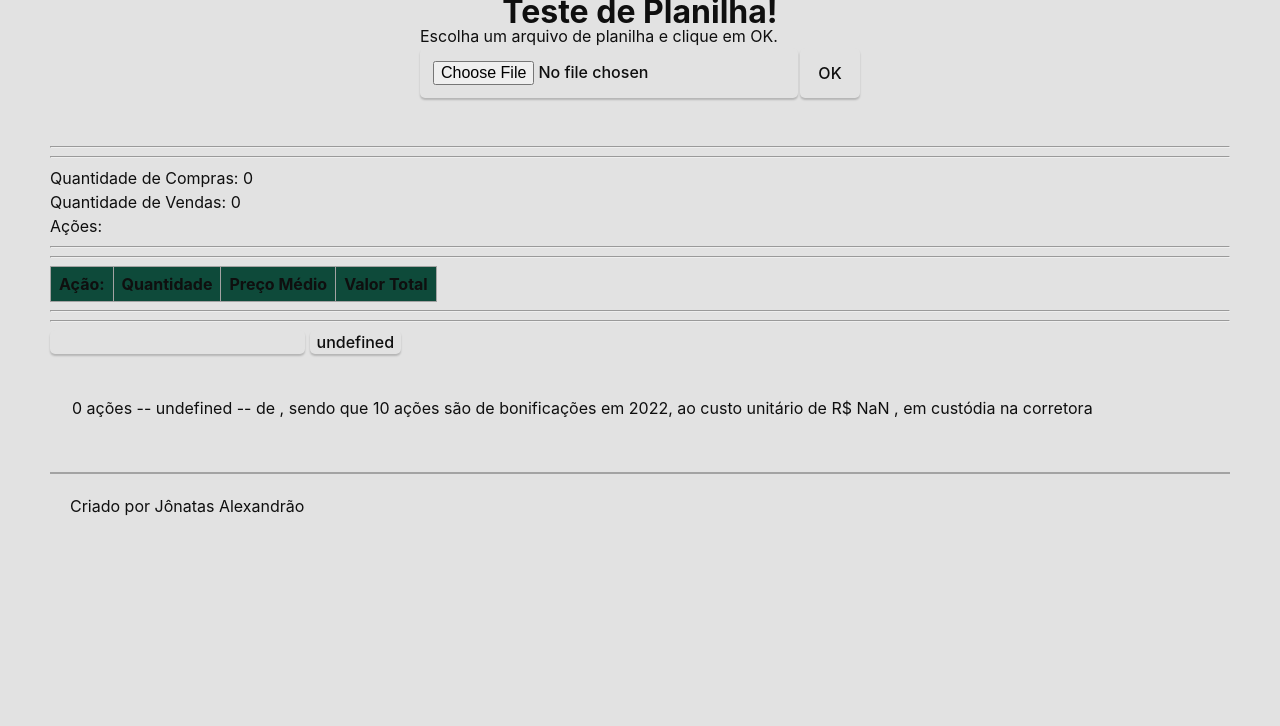
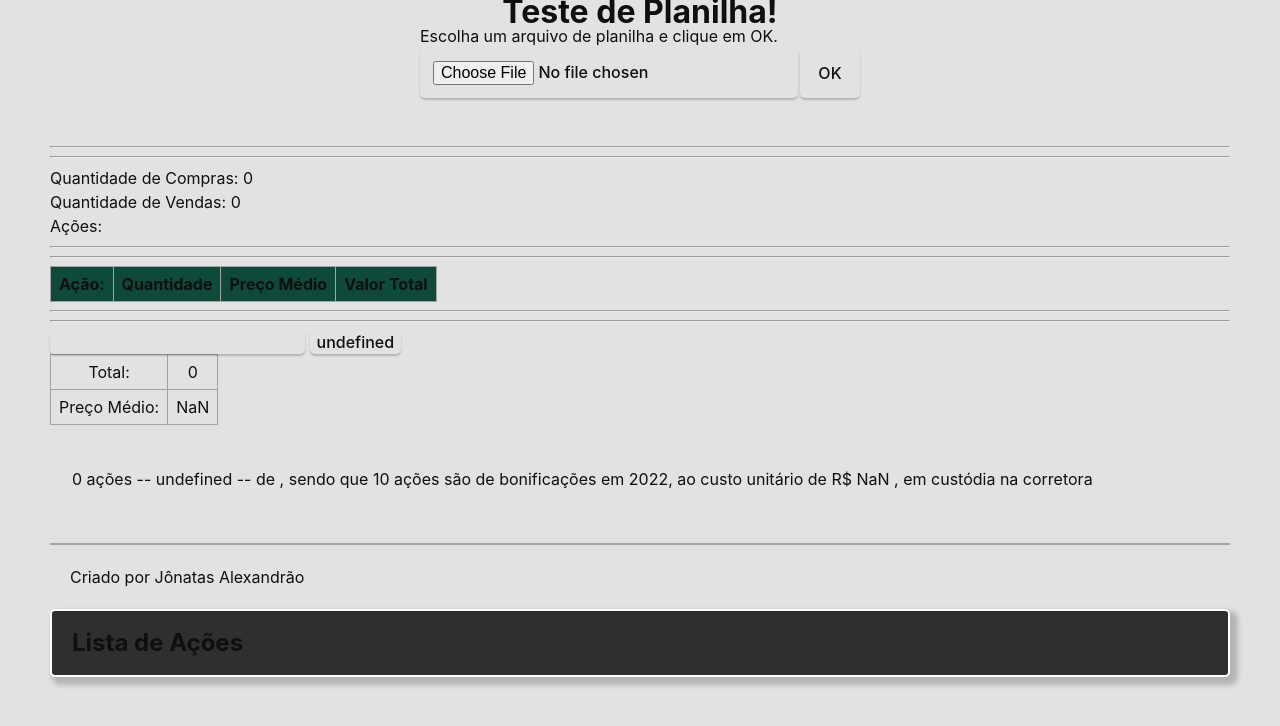
Before and after one commit to JonatasAlexandrao/Custo_medio, a Svelte app: page / in a window 1280 px wide. Shown: the top 726 px of the page. Built offline with nearby package versions, Linux system fonts and the light colour scheme.

Commit message:
separando componentes

```diff
--- a/src/App.svelte
+++ b/src/App.svelte
@@ -1,13 +1,17 @@
 <script>
 
   import readXlsxFile from 'read-excel-file'
+  import Card from './containers/Card/Card.svelte';
+  import TabelaTeste from './components/TabelaTeste/TabelaTeste.svelte';
 
   let input
   let file
   let active = false
 
   let cabecalho = []
+
   let tableInfo = []
+  $: teste = tableInfo
   let total = 0
 
   let totalCompra = 0
@@ -233,7 +237,7 @@
   <button on:click={procurar}>{textInputProcurar}</button>
   <div class="summary-acoes">
 
-    {#if active}
+
       <table>
         <thead>
           <tr>
@@ -269,7 +273,7 @@
           </tr>
         </tbody>
       </table>
-    {/if}
+
 
     <div class="declaracao-texto">
       {sumOfQuantity(textInputProcurar)} ações -- {textInputProcurar} -- de {infoAcao.nomePregao} , sendo que 10 ações são de bonificações em 2022, ao custo unitário de R$ {averagePrice(textInputProcurar)} , em custódia na corretora {infoAcao.instituicao}
@@ -283,6 +287,9 @@
   <footer>
     Criado por Jônatas Alexandrão
   </footer>
+
+
+  <Card><TabelaTeste tableHeader={cabecalho} tableInfo={teste}/></Card>
 
 
 
--- /dev/null
+++ b/src/components/TabelaTeste/TabelaTeste.svelte
@@ -0,0 +1,39 @@
+
+<script>
+  export let tableHeader = []
+  export let tableInfo = []
+</script>
+
+
+
+
+<div class="container-table">
+  <h1>{tableInfo}</h1>
+
+    <table>
+     <thead>
+      <tr>
+        {#each tableHeader as cell}
+          <th>{cell}</th>
+        {/each}
+      </tr>
+     </thead>
+     <tbody>
+      {#each tableInfo as cell}
+          <tr>
+            <td>{cell.data}</td>
+            <td>{cell.tipoMovimentacao}</td>
+            <td>{cell.mercado}</td>
+            <td>{cell.instituicao}</td>
+            <td>{cell.codigoNegociacao}</td>
+            <td>{cell.quantidade}</td>
+            <td>{cell.preco}</td>
+            <td>{cell.valor}</td>
+            <td>{cell.cnpj}</td>
+            <td>{cell.nomePregao}</td>
+          </tr>
+        {/each}
+     </tbody>
+    </table>
+
+</div>
--- /dev/null
+++ b/src/containers/Card/Card.svelte
@@ -0,0 +1,24 @@
+<script>
+
+  export let title = "Lista de Ações"
+
+</script>
+
+<div class="card-container">
+  <h2>{title}</h2>
+
+  <slot></slot>
+
+</div>
+
+<style>
+  .card-container {
+    width: 100%;
+    height: 100%;
+    border: 2px solid #fff;
+    border-radius: .5rem;
+    padding: 2rem;
+    box-shadow: .5rem .5rem .5rem .3rem rgba(0, 0, 0, 0.2);
+    background-color: #2f2f2f;
+  }
+</style>
--- a/src/styles.css
+++ b/src/styles.css
@@ -114,7 +114,7 @@ footer {
 @media (prefers-color-scheme: dark) {
   :root {
     color: #f6f6f6;
-    background-color: #2f2f2f;
+    background-color: #3d3d3d;
   }
 
   a:hover {
```
Also changed, not shown: src/lib/Greet.svelte (deleted, +0 -19 lines).
